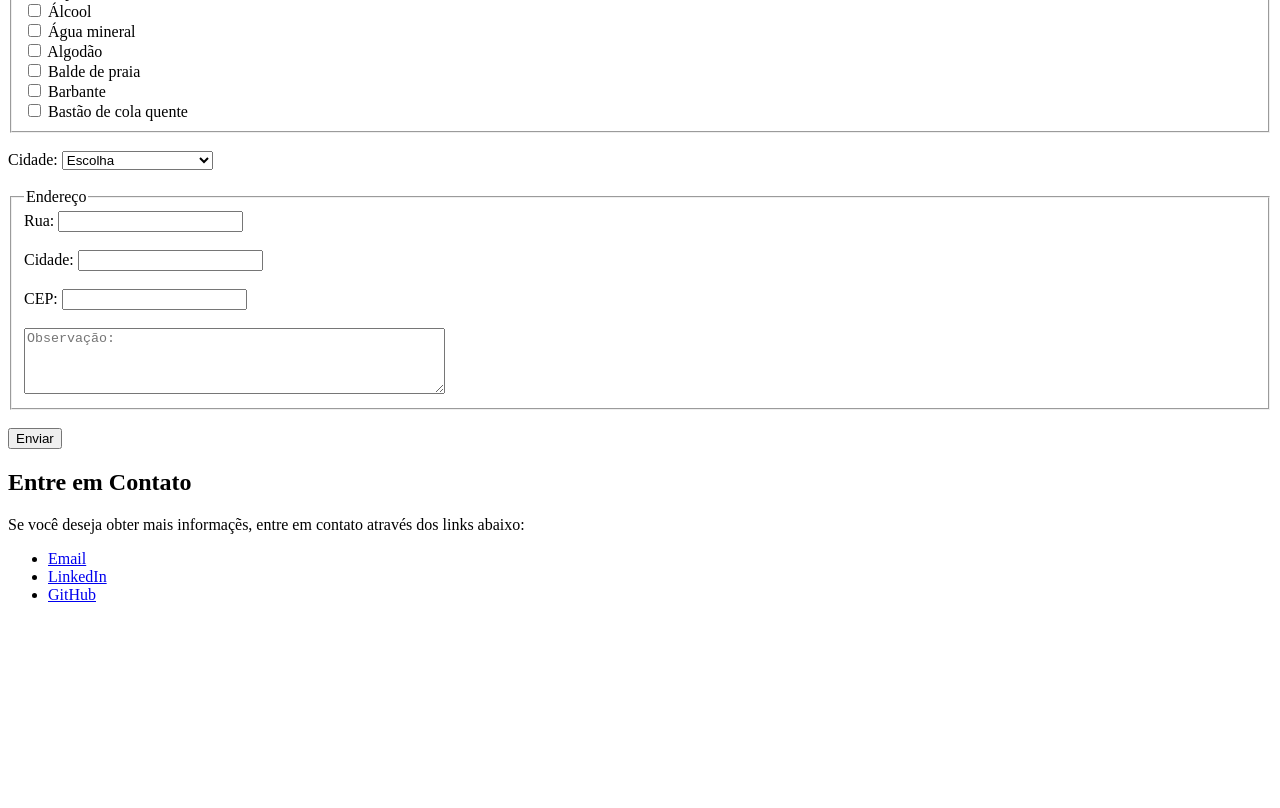
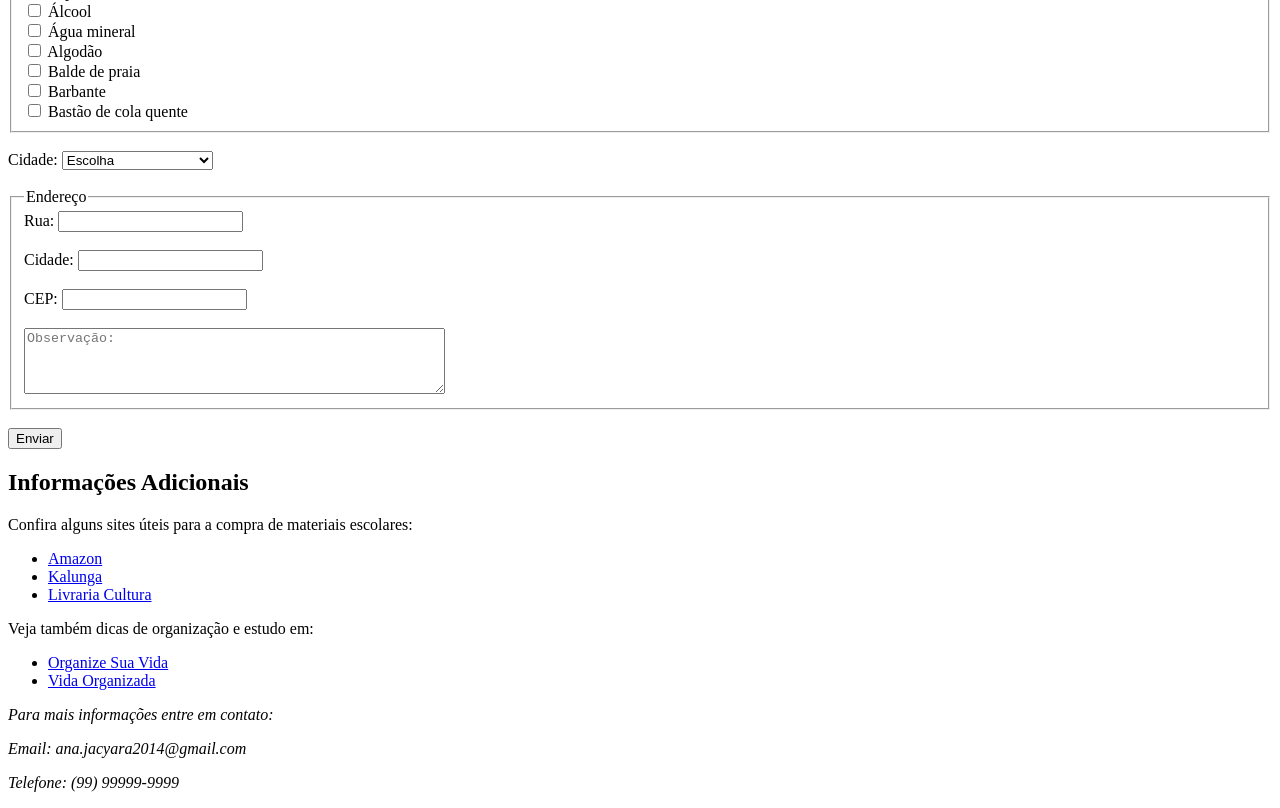
Before and after one commit to jacyarapontes/atv-incode-html-semantico, a plain HTML site: page index.html in a window 1280 px wide. Shown: the part 1414-2222 px from the top of the page. Before the commit the page ends 2034 px from the top, so only its background shows below. Drawn offline with Linux system fonts and the light colour scheme.

Commit message:
Inserindo algumas tgs ao Desafio de HTML Semântico

```diff
--- a/index.html
+++ b/index.html
@@ -165,14 +165,27 @@
         </section>
     </main>
 
-    <footer id="contato">
-        <h2>Entre em Contato</h2>
-        <p>Se você deseja obter mais informaçẽs, entre em contato através dos links abaixo:</p>
+    <aside>
+        <h2>Informações Adicionais</h2>
+        <p>Confira alguns sites úteis para a compra de materiais escolares:</p>
         <ul>
-            <li><a href="mailto:ana.jacyara2014@gmail.com">Email</a></li>
-            <li><a href="https://www.linkedin.com/in/jacyara-pontes-337407217/" target="_blank">LinkedIn</a></li>
-            <li><a href="https://github.com/jacyarapontes" target="_blank">GitHub</a></li>
+            <li><a href="https://www.amazon.com.br" target="_blank">Amazon</a></li>
+            <li><a href="https://www.kalunga.com.br" target="_blank">Kalunga</a></li>
+            <li><a href="https://www.livrariacultura.com.br" target="_blank">Livraria Cultura</a></li>
         </ul>
+        <p>Veja também dicas de organização e estudo em:</p>
+        <ul>
+            <li><a href="https://www.organizesuavida.com.br" target="_blank">Organize Sua Vida</a></li>
+            <li><a href="https://www.vidaorganizada.com.br" target="_blank">Vida Organizada</a></li>
+        </ul>
+    </aside>
+
+    <footer>
+        <address id="contato">
+            <p>Para mais informações entre em contato:</p>
+            <p>Email: ana.jacyara2014@gmail.com</p>
+            <p>Telefone: (99) 99999-9999</p>
+        </address>
     </footer>
 </body>
 </html>
```
